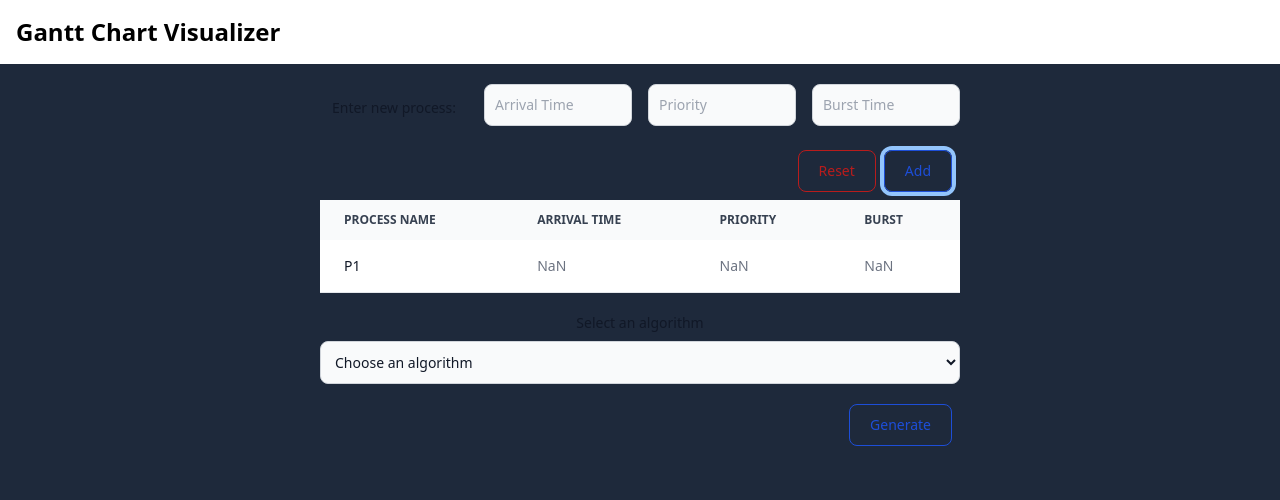
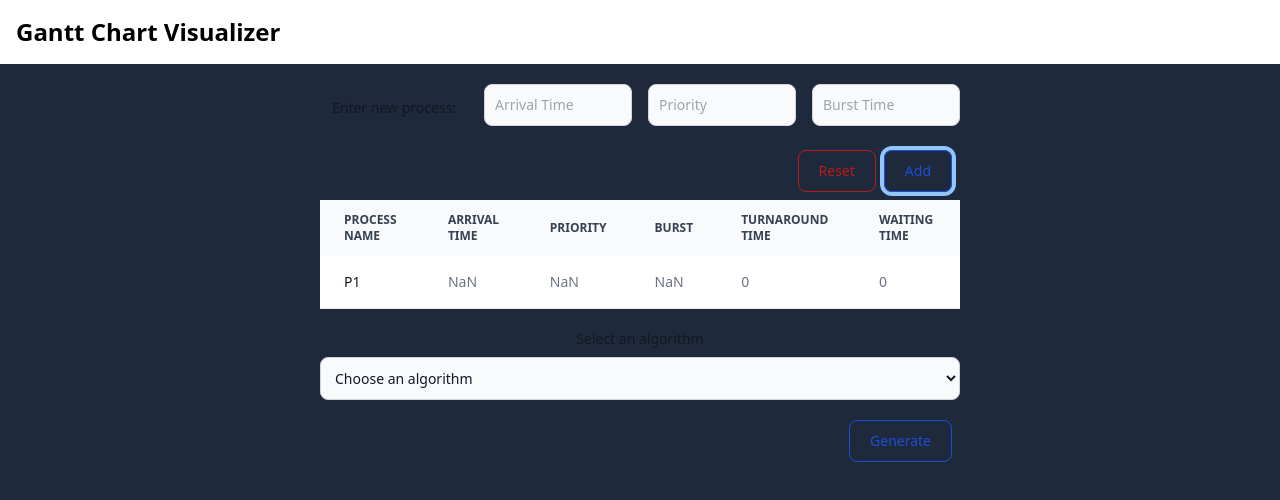
Before and after one commit to bigg-khaled/Gantt-Chart-Visualizer, a React (Create React App) app: page / in a window 1280 px wide. Both pictures are taken after typing "Sample", "Sample", "Sample" into the empty fields and a click on the button "Add". Shown: the top 500 px of the page. Built offline with nearby package versions, Linux system fonts and the light colour scheme.

Commit message:
Final Form

```diff
--- a/src/Components/OSForm.jsx
+++ b/src/Components/OSForm.jsx
@@ -564,6 +564,12 @@ const OSForm = () => {
                     <th scope="col" class="px-6 py-3">
                       Burst
                     </th>
+                    <th scope="col" class="px-6 py-3">
+                      Turnaround Time
+                    </th>
+                    <th scope="col" class="px-6 py-3">
+                      Waiting Time
+                    </th>
                   </tr>
                 </thead>
                 <tbody>
@@ -588,6 +594,10 @@ const OSForm = () => {
                               <td class="px-6 py-4">{process.arrival_time}</td>
                               <td class="px-6 py-4">{process.priority}</td>
                               <td class="px-6 py-4">{process.burst}</td>
+                              <td class="px-6 py-4">
+                                {process.turnaroundTime}
+                              </td>
+                              <td class="px-6 py-4">{process.waitingTime}</td>
                             </tr>
                           );
                         }
@@ -597,7 +607,7 @@ const OSForm = () => {
                   {numOfProcesses == 1 && (
                     <tr className="bg-white border-b dark:bg-gray-800 dark:border-gray-700">
                       <td
-                        colSpan="4"
+                        colSpan="6"
                         className="text-center px-6 py-4 font-medium text-gray-900 whitespace-nowrap dark:text-white"
                       >
                         No Processes yet
```
